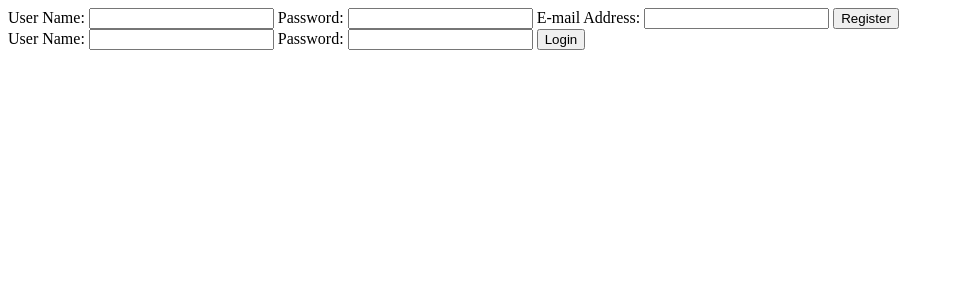
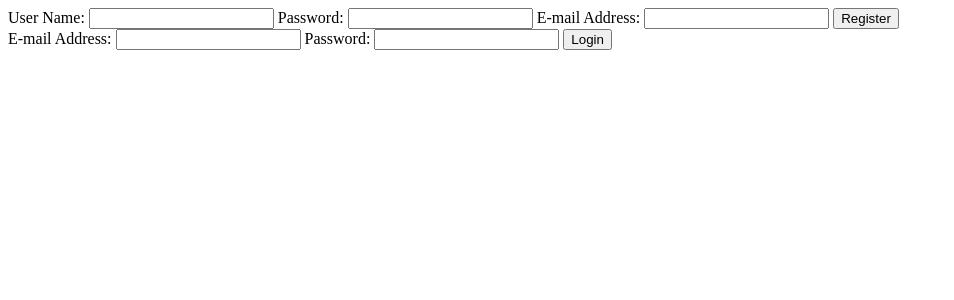
Before and after one commit to Ben85/pocket_liner_by_ILT, a Flask app: page / in a window 1280 px wide. Shown: the top 300 px of the page, without its empty margins (0-954 px from the left). Run offline with Flask 2, Linux system fonts and the light colour scheme.

Commit message:
Registration progress

```diff
--- a/server.py
+++ b/server.py
@@ -18,12 +18,15 @@ def route_index():
 
 @app.route('/registration', methods=['POST', 'GET'])
 def route_register():
-    return 'Whatever'
+    user_data = request.form.to_dict()
+
+    data_manager.register_user(user_data)
+    return redirect(url_for(route_index))
 
 
 @app.route('/login', methods=['POST', 'GET'])
 def route_login():
-    return 'Login'
+    pass
 
 
 @app.route('/<user_id>')
--- a/templates/index.html
+++ b/templates/index.html
@@ -7,21 +7,25 @@
 <body>
 
 <form method="post" action="{{ url_for('route_register') }}">
+
     <label for="username_reg">User Name:</label>
-    <input type="text" name="username" id = "username_reg">
+    <input type="text" name="username_reg" id = "username_reg">
     <label for="password_reg">Password:</label>
-    <input type="password" name="password" id="password_reg">
+    <input type="password" name="password_reg" id="password_reg">
     <label for="e-mail_reg">E-mail Address:</label>
-    <input type="text" name="e-mail" id="e-mail_reg">
+    <input type="text" name="e_mail_reg" id="e-mail_reg">
     <button type="submit" name="register">Register</button>
+
 </form>
 
 <form method="post" action="{{ url_for('route_login') }}">
-    <label for="username">User Name:</label>
-    <input type="text" name="username" id = "username">
+
+    <label for="e_mail">E-mail Address:</label>
+    <input type="text" name="e_mail" id = "e_mail">
     <label for="password">Password:</label>
     <input type="password" name="password" id="password">
     <button type="submit" name="enter">Login</button>
+
 </form>
 
 </body>
--- a/templates/user_index.html
+++ b/templates/user_index.html
@@ -2,9 +2,11 @@
 <html lang="en">
 <head>
     <meta charset="UTF-8">
-    <title>Title</title>
+    <title>Pocket Liner</title>
 </head>
+
 <body>
 
 </body>
+
 </html>
```
Also changed, not shown: data_manager.py (+16 -1 lines).
